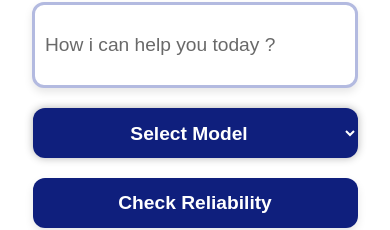
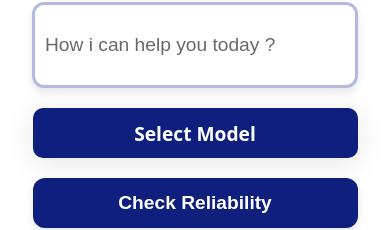
Before and after one commit to abdelaliichou/Ai-text-validator, a React (Create React App) app: page / in a window 390 px wide. Shown: the part 198-428 px from the top of the page. Built offline with nearby package versions, Linux system fonts and the light colour scheme.

Commit message:
drop down menu fixed with the lock image on the api that dont work

```diff
--- a/src/App.css
+++ b/src/App.css
@@ -67,7 +67,7 @@
   color: #272727;
   font-size: 1.2rem;
   box-shadow: 0 5px 30px rgba(0, 0, 0, 0.1);
-  border: 3px solid #b3bae0;
+  border: 3px solid #e9e9e9;
 }
 
 input::placeholder {
@@ -101,48 +101,6 @@ input::placeholder {
 .analyze-button:active {
   transform: translateY(2px);
   box-shadow: 0 2px 4px rgba(0, 0, 0, 0.2);
-}
-
-.drop{
-  padding: 10px;
-  background-color: #0F1F7D;
-  color:  white;
-  border-radius: 12px;
-  position: absolute;
-  top: 0;
-  right: 0;
-  font-size: 1.2rem;
-  font-weight: bold;
-  text-decoration: none;
-  text-align: center;
-  margin: 35px;
-  box-shadow: 0 5px 30px rgba(0, 0, 0, 0.1);
-  border: 3px solid white;
-}
-
-.drop:focus,
-.drop:active {
-  outline: none; /* Remove the default focus outline */
-  border-color: #0F1F7D; /* Change the border color on hover, focus, and active states */
-  background-color: #0F1F7D;
-}
-
-.drop:hover {
-  outline: none; /* Remove the default focus outline */
-  border-color: #0F1F7D; /* Change the border color on hover, focus, and active states */
-  background-color: white;
-  color: #0F1F7D;
-}
-
-.drop::after {
-  content: '▼'; /* Unicode character for a down arrow */
-  position: absolute;
-  top: 50%;
-  right: 15px;
-  transform: translateY(-50%);
-  font-size: 1rem;
-  color: #007bff;
-  pointer-events: none; /* Ensure the arrow doesn't interfere with the click */
 }
 
 
@@ -188,6 +146,84 @@ input::placeholder {
   text-decoration: none;
   border-radius: 12px;
   margin-bottom: 20px;
+}
+
+
+/*////////////////////////////////////// Drop down ////////////////////////////////////////*/
+
+
+
+
+
+/* Dropdown.css */
+.dropdown {
+  color:  white;
+  border-radius: 10px;
+  position: absolute;
+  top: 0;
+  right: 0;
+  font-size: 1.2rem;
+  font-weight: bold;
+  margin: 35px;
+  box-shadow: 0 5px 30px rgba(0, 0, 0, 0.1);
+  user-select: none;
+}
+
+.dropdown-header {
+  padding: 10px;
+  cursor: pointer;
+  background-color: #0F1F7D;
+  border: 3px solid white;
+  border-radius: 10px;
+}
+
+.dropdown-header:hover {
+  outline: none; /* Remove the default focus outline */
+  border-color: #0F1F7D; /* Change the border color on hover, focus, and active states */
+  background-color: white;
+  color: #0F1F7D;
+}
+
+.caret {
+  margin-top: 4px;
+}
+
+.dropdown-menu {
+  position: absolute;
+  background-color: white;
+  border: 3px solid white;
+  border-radius: 10px;
+  width: fit-content;
+  align-items: left;
+  box-shadow: 0px 8px 16px 0px rgba(0,0,0,0.2);
+  z-index: 1;
+  right: 0;
+}
+
+.dropdown-menu li {
+  padding: 10px;
+  cursor: pointer;
+  border-radius: 10px;
+  font-size: 0.9rem;
+  color: #0F1F7D;
+  font-weight: bold;
+  display: flex;
+  align-items: center;
+}
+
+ul.dropdown-menu {
+  padding: 0px;
+}
+
+.dropdown-menu li img {
+  width: 20px; /* Adjust size as needed */
+  margin-right: 5px;
+}
+
+.dropdown-menu li:hover {
+  background-color: #0F1F7D;
+  color: white;
+  border-radius: 10px;
 }
 
 
@@ -304,22 +340,47 @@ a:active {
 
 
 @media (max-width: 950px) {
-  .drop{
-    background-color: #0F1F7D;
+  .dropdown {
     color:  white;
-    border-radius: 12px;
+    border-radius: 10px;
     width: 478px;
-    height: 60px;
     position: static;
     font-size: 1.2rem;
-    font-weight: bold;
     margin-top: 20px;
     margin-bottom: 0px;
-    text-decoration: none;
-    text-align: center;
+    font-weight: bold;
+    box-shadow: 0 0px 0px white;
+    user-select: none;
+  }
+
+  .dropdown-header {
+    cursor: pointer;
+    background-color: #0F1F7D;
+    height: 40px;
+    display: flex;
+    align-items: center;
+    justify-content: center;
     box-shadow: 0 5px 30px rgba(0, 0, 0, 0.1);
     border: 0px solid white;
+    border-radius: 10px;
   }
+
+  .dropdown-header:hover {
+    outline: none; /* Remove the default focus outline */
+    background-color: white;
+    color: #0F1F7D;
+  }
+
+  .dropdown-menu {
+    position: static;
+    background-color: white;
+    border: 3px solid white;
+    width: 470px;
+    border-radius: 10px;
+    box-shadow: 0px 8px 15px 0px rgba(0,0,0,0.2);
+    z-index: 1;
+  }
+
 }
 
 @media (max-width: 900px) {
@@ -408,20 +469,45 @@ a:active {
     box-shadow: 0 4px 8px rgba(0, 0, 0, 0.1);
   }
 
-  .drop{
-    padding: 10px;
+  .dropdown {
+    color:  white;
+    border-radius: 10px;
+    width: 380px;
+    position: static;
+    font-size: 1.2rem;
+    margin-top: 20px;
+    margin-bottom: 0px;
+    font-weight: bold;
+    box-shadow: 0 0px 0px white;
+    user-select: none;
+  }
+
+  .dropdown-header {
+    cursor: pointer;
     background-color: #0F1F7D;
-    color:  white;
+    height: 30px;
+    display: flex;
+    align-items: center;
+    justify-content: center;
+    box-shadow: 0 5px 30px rgba(0, 0, 0, 0.1);
     border: 0px solid white;
-    border-radius: 12px;
-    width: 380px;
-    height: 50px;
-    font-size: 1.2rem;
-    font-weight: bold;
-    text-decoration: none;
-    text-align: center;
-    margin-top: 20px;
-    box-shadow: 0 0px 8px  #b3b3b3;
+    border-radius: 10px;
+  }
+
+  .dropdown-header:hover {
+    outline: none; /* Remove the default focus outline */
+    background-color: white;
+    color: #0F1F7D;
+  }
+
+  .dropdown-menu {
+    position: static;
+    background-color: white;
+    border: 3px solid white;
+    width: 373px;
+    border-radius: 10px;
+    box-shadow: 0px 8px 15px 0px rgba(0,0,0,0.2);
+    z-index: 1;
   }
 
   .response-section{
@@ -564,20 +650,45 @@ a:active {
     box-shadow: 0 4px 8px rgba(0, 0, 0, 0.1);
   }
 
-  .drop{
-    padding: 10px;
+  .dropdown {
+    color:  white;
+    border-radius: 10px;
+    width: 325px;
+    position: static;
+    font-size: 1.2rem;
+    margin-top: 20px;
+    margin-bottom: 0px;
+    font-weight: bold;
+    box-shadow: 0 0px 0px white;
+    user-select: none;
+  }
+
+  .dropdown-header {
+    cursor: pointer;
     background-color: #0F1F7D;
-    color:  white;
+    height: 30px;
+    display: flex;
+    align-items: center;
+    justify-content: center;
+    box-shadow: 0 5px 30px rgba(0, 0, 0, 0.1);
     border: 0px solid white;
-    border-radius: 12px;
-    width: 325px;
-    height: 50px;
-    font-size: 1.2rem;
-    font-weight: bold;
-    text-decoration: none;
-    text-align: center;
-    margin-top: 20px;
-    box-shadow: 0 0px 8px  #b3b3b3;
+    border-radius: 10px;
+  }
+
+  .dropdown-header:hover {
+    outline: none; /* Remove the default focus outline */
+    background-color: white;
+    color: #0F1F7D;
+  }
+
+  .dropdown-menu {
+    position: static;
+    background-color: white;
+    border: 3px solid white;
+    width: 318px;
+    border-radius: 10px;
+    box-shadow: 0px 8px 15px 0px rgba(0,0,0,0.2);
+    z-index: 1;
   }
 
   .trust {
--- a/src/App.js
+++ b/src/App.js
@@ -19,6 +19,21 @@ function App() {
   const [reference, setReference] = useState("");
   const [rating, setRating] = useState("0");
   const [hoverRating, setHoverRating] = useState(null);
+  const [isOpen, setIsOpen] = useState(false);
+  const [selectedItem, setSelectedItem] = useState(null);
+  const dropDownOptions = [
+    { id: 1, label: 'BARD (PALM)', imageUrl: lockIMG },
+    { id: 2, label: 'GEMINI', imageUrl: lockIMG },
+    { id: 3, label: 'GPT4', imageUrl: lockIMG },
+    { id: 4, label: 'GPT3.5', imageUrl: lockIMG },
+    { id: 5, label: 'MISTRAL', imageUrl: lockIMG }
+  ];
+  const handleDropItemClick = (item) => {
+    setSelectedItem(item);
+    console.log(item.label)
+    setIsOpen(false);
+  };
+  const toggleDropdown = () => setIsOpen(!isOpen);
   const navigate = useNavigate();
 
   // pass request and get response from my local backend server
@@ -118,14 +133,22 @@ function App() {
           onChange={handleTextChange}
         />
 
-        <select className="drop" id="options">
-          <option value="">Select Model</option>
-          <option value="option2" >BARD ( PALM )</option>
-          <option value="option1" >GEMINI</option>
-          <option value="option3" >GPT4</option>
-          <option value="option3" >GPT3.5</option>
-          <option value="option3" >MISTRAL</option>
-        </select>
+        <div className="dropdown">
+          <div className="dropdown-header" onClick={toggleDropdown}>
+            {selectedItem ? selectedItem.label : "Select Model"}
+            <span className="caret"></span>
+          </div>
+          {isOpen && (
+            <ul className="dropdown-menu">
+              {dropDownOptions.map(option => (
+                <li key={option.id} onClick={() => handleDropItemClick(option)}>
+                  <img src={option.imageUrl} alt={option.label} />
+                  {option.label}
+                </li>
+              ))}
+            </ul>
+          )}
+        </div>
 
         {/*  this is the button to click to check the infomation worth  */}
 
```
